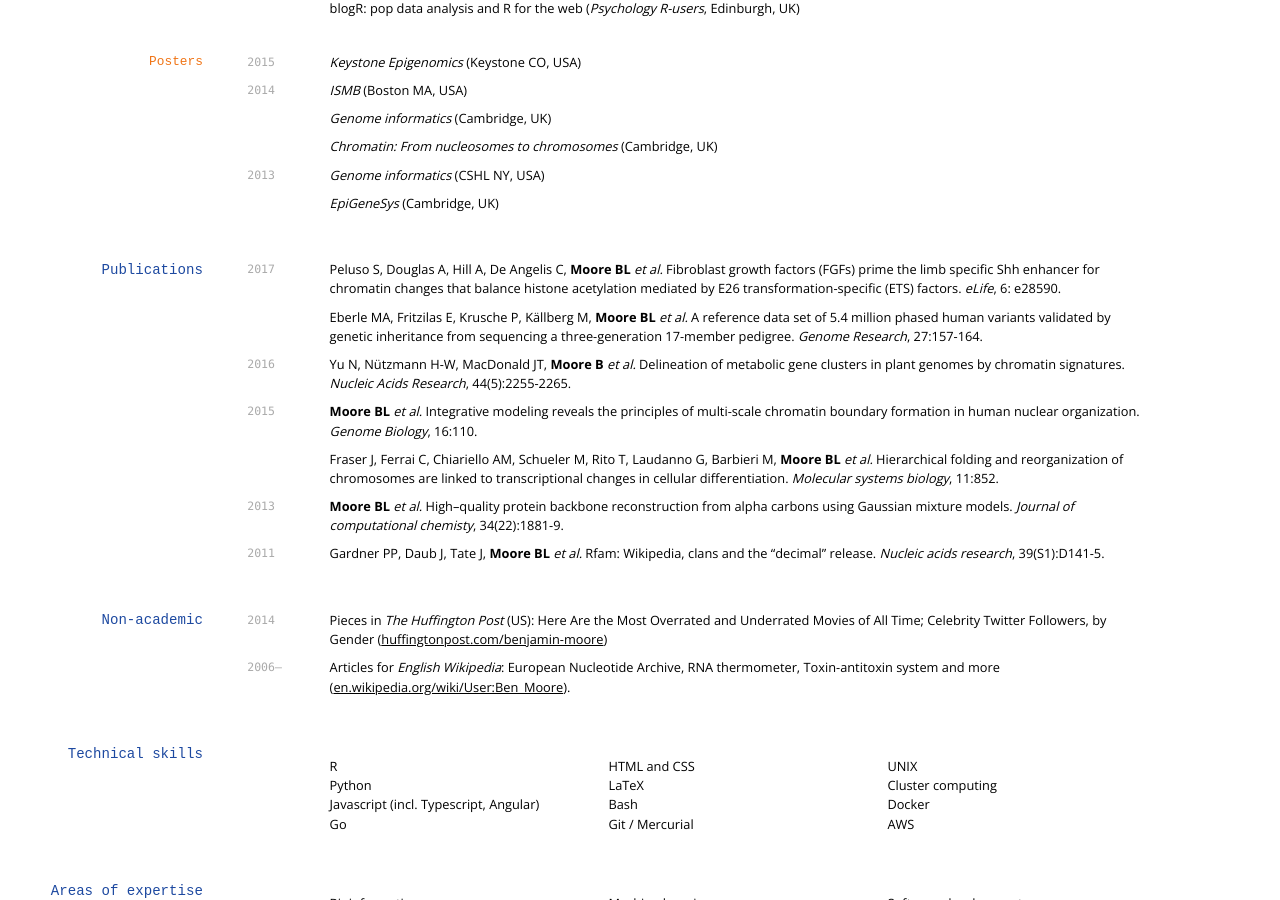
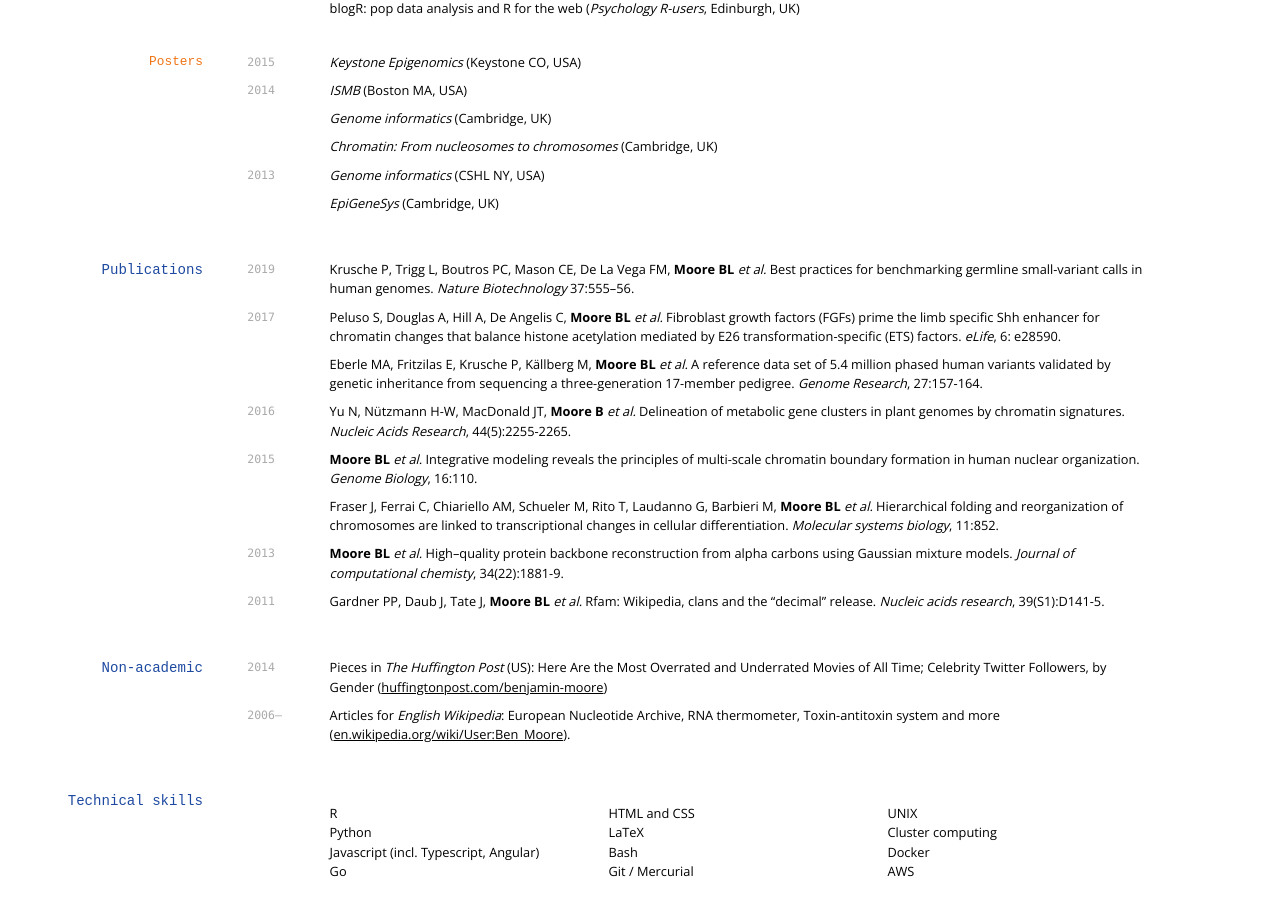
Before and after one commit to blmoore/md-cv, a Jekyll site: the page built from index.md, in a window 1280 px wide and 900 px high, scrolled down 676 px. Built offline with Jekyll 4.4.1, drawn with Linux system fonts in a browser that asks for light colours; nearby versions of some CDN libraries; some web fonts are replaced.

Commit message:
add missing pub

```diff
--- a/index.md
+++ b/index.md
@@ -74,6 +74,9 @@ _EpiGeneSys_ (Cambridge, UK)
 ## Publications
 
 <!-- ### Journals -->
+`2019`
+Krusche P, Trigg L, Boutros PC, Mason CE, De La Vega FM, __Moore BL__ _et al._ Best practices for benchmarking germline small-variant calls in human genomes. _Nature Biotechnology_ 37:555–56.
+
 `2017`
 Peluso S, Douglas A, Hill A, De Angelis C, __Moore BL__ _et al._ Fibroblast growth factors (FGFs) prime the limb specific Shh enhancer for chromatin changes that balance histone acetylation mediated by E26 transformation-specific (ETS) factors. _eLife_, 6: e28590.
 
```
